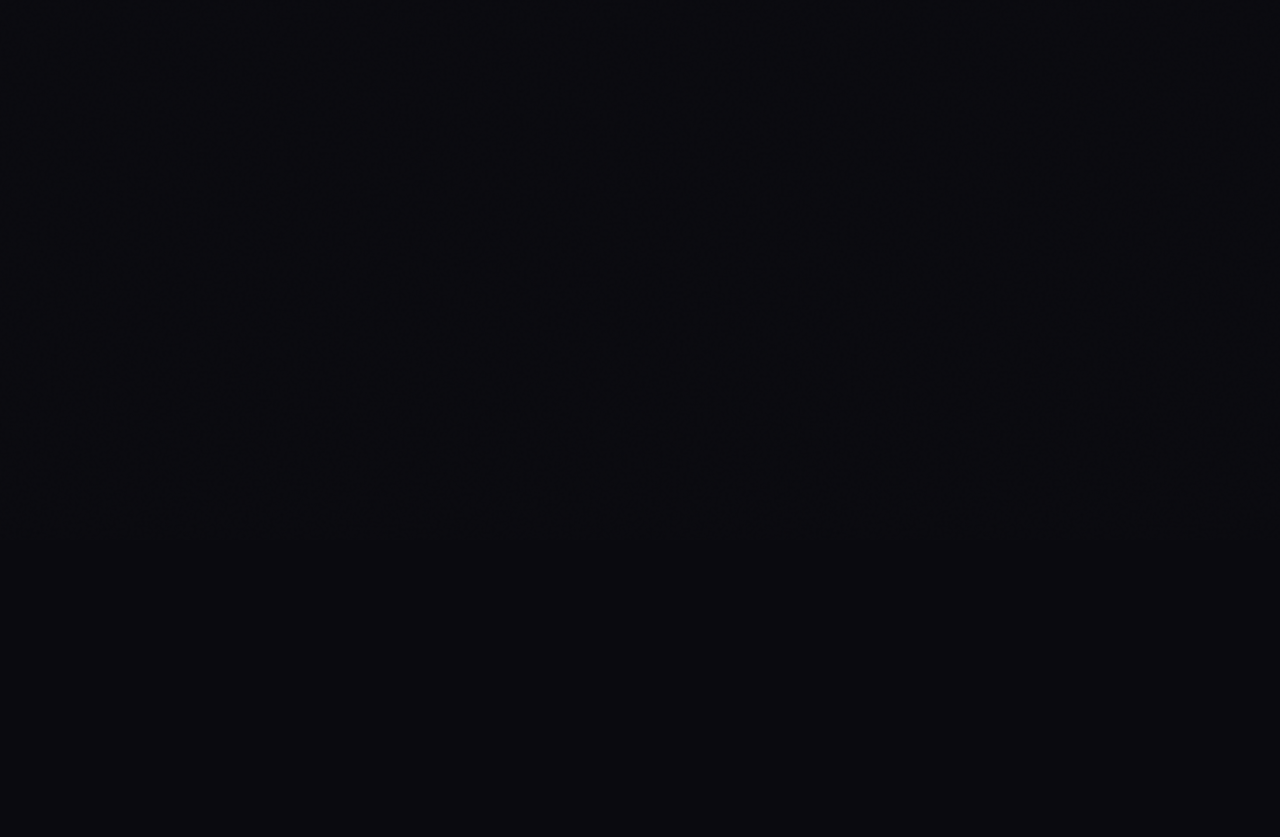
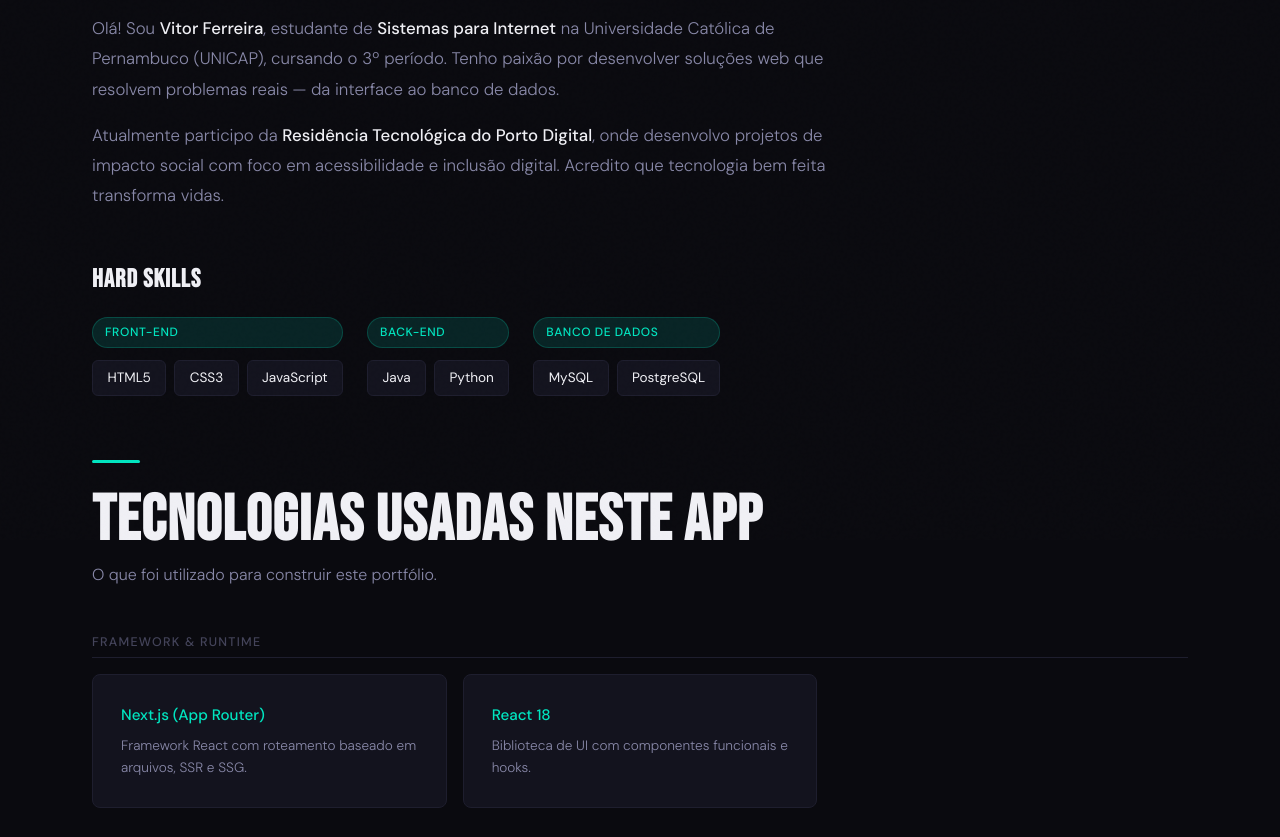
Before and after one commit to vitorferrr/portfolio-vitor, a Next.js app in the folder portfolio-vitor/: page /sobre in a window 1280 px wide. Shown: the part 260-1097 px from the top of the page. Before the commit the page ends 800 px from the top, so only its background shows below. Built offline with nearby package versions, Linux system fonts and the light colour scheme.

Commit message:
feat : sprint 3 - configurar as abas sobre e home (customização e infos)

```diff
--- a/portfolio-vitor/app/page.module.css
+++ b/portfolio-vitor/app/page.module.css
@@ -1,142 +1,132 @@
-.page {
-  --background: #fafafa;
-  --foreground: #fff;
-
-  --text-primary: #000;
-  --text-secondary: #666;
-
-  --button-primary-hover: #383838;
-  --button-secondary-hover: #f2f2f2;
-  --button-secondary-border: #ebebeb;
-
+.hero {
+  position: relative;
+  min-height: 100vh;
   display: flex;
-  flex: 1;
-  flex-direction: column;
   align-items: center;
-  justify-content: center;
-  font-family: var(--font-geist-sans);
-  background-color: var(--background);
+  overflow: hidden;
 }
 
-.main {
-  display: flex;
-  flex: 1;
-  width: 100%;
-  max-width: 800px;
-  flex-direction: column;
-  align-items: flex-start;
-  justify-content: space-between;
-  background-color: var(--foreground);
-  padding: 120px 60px;
+/* Grid de fundo */
+.grid {
+  position: absolute;
+  inset: 0;
+  background-image:
+    linear-gradient(rgba(0,229,192,0.04) 1px, transparent 1px),
+    linear-gradient(90deg, rgba(0,229,192,0.04) 1px, transparent 1px);
+  background-size: 60px 60px;
+  mask-image: radial-gradient(ellipse 80% 80% at 50% 50%, black 30%, transparent 100%);
 }
 
-.intro {
-  display: flex;
-  flex-direction: column;
-  align-items: flex-start;
-  text-align: left;
-  gap: 24px;
+/* Orb */
+.orb {
+  position: absolute;
+  width: 600px;
+  height: 600px;
+  right: -160px;
+  top: 50%;
+  transform: translateY(-50%);
+  background: radial-gradient(circle, rgba(0,229,192,0.12) 0%, transparent 65%);
+  border-radius: 50%;
+  pointer-events: none;
+  animation: float 8s ease-in-out infinite;
 }
 
-.intro h1 {
-  max-width: 320px;
-  font-size: 40px;
-  font-weight: 600;
-  line-height: 48px;
-  letter-spacing: -2.4px;
-  text-wrap: balance;
-  color: var(--text-primary);
+@keyframes float {
+  0%, 100% { transform: translateY(-50%) scale(1); }
+  50%       { transform: translateY(-53%) scale(1.06); }
 }
 
-.intro p {
-  max-width: 440px;
-  font-size: 18px;
-  line-height: 32px;
-  text-wrap: balance;
-  color: var(--text-secondary);
+.content {
+  position: relative;
+  z-index: 1;
+  padding-top: 6rem;
+  padding-bottom: 6rem;
 }
 
-.intro a {
-  font-weight: 500;
-  color: var(--text-primary);
+.badge {
+  margin-bottom: 1.75rem;
 }
 
+.heading {
+  color: var(--text-primary);
+  line-height: 0.95;
+  margin-bottom: 1.5rem;
+}
+
+.accent {
+  color: var(--accent);
+  -webkit-text-stroke: 2px var(--accent);
+  /* Efeito outline no modo dark */
+  color: transparent;
+}
+
+[data-theme="light"] .accent {
+  color: var(--accent);
+  -webkit-text-stroke: 0;
+}
+
+.sub {
+  font-size: clamp(1rem, 2vw, 1.2rem);
+  color: var(--text-secondary);
+  margin-bottom: 2rem;
+  line-height: 1.7;
+}
+.sub strong { color: var(--text-primary); font-weight: 500; }
+
+/* Stack chips */
+.chips {
+  display: flex;
+  flex-wrap: wrap;
+  gap: 0.5rem;
+  margin-bottom: 2.5rem;
+}
+
+.chip {
+  padding: 0.3rem 0.8rem;
+  font-size: 0.78rem;
+  font-weight: 500;
+  letter-spacing: 0.06em;
+  text-transform: uppercase;
+  border: 1px solid var(--border);
+  border-radius: 100px;
+  color: var(--text-muted);
+  background: var(--bg-card);
+  transition: border-color var(--transition), color var(--transition);
+}
+.chip:hover { border-color: var(--accent); color: var(--accent); }
+
+/* CTAs */
 .ctas {
   display: flex;
-  flex-direction: row;
-  width: 100%;
-  max-width: 440px;
-  gap: 16px;
-  font-size: 14px;
+  align-items: center;
+  gap: 1.25rem;
+  flex-wrap: wrap;
 }
 
-.ctas a {
-  display: flex;
-  justify-content: center;
-  align-items: center;
-  height: 40px;
-  padding: 0 16px;
-  border-radius: 128px;
-  border: 1px solid transparent;
-  transition: 0.2s;
-  cursor: pointer;
-  width: fit-content;
-  font-weight: 500;
+.ctaPrimary {
+  padding: 0.8rem 2rem;
+  background: var(--accent);
+  color: #0a0a0f;
+  font-weight: 600;
+  font-size: 0.88rem;
+  letter-spacing: 0.05em;
+  text-transform: uppercase;
+  border-radius: 100px;
+  transition: opacity var(--transition), transform var(--transition), box-shadow var(--transition);
+}
+.ctaPrimary:hover {
+  opacity: 0.88;
+  transform: translateY(-2px);
+  box-shadow: 0 8px 24px var(--accent-glow);
 }
 
-a.primary {
-  background: var(--text-primary);
-  color: var(--background);
-  gap: 8px;
+.ctaSecondary {
+  font-size: 0.9rem;
+  color: var(--text-secondary);
+  transition: color var(--transition);
 }
+.ctaSecondary:hover { color: var(--accent); }
 
-a.secondary {
-  border-color: var(--button-secondary-border);
+@media (max-width: 768px) {
+  .orb { width: 300px; height: 300px; right: -80px; }
 }
-
-/* Enable hover only on non-touch devices */
-@media (hover: hover) and (pointer: fine) {
-  a.primary:hover {
-    background: var(--button-primary-hover);
-    border-color: transparent;
-  }
-
-  a.secondary:hover {
-    background: var(--button-secondary-hover);
-    border-color: transparent;
-  }
-}
-
-@media (max-width: 600px) {
-  .main {
-    padding: 48px 24px;
-  }
-
-  .intro {
-    gap: 16px;
-  }
-
-  .intro h1 {
-    font-size: 32px;
-    line-height: 40px;
-    letter-spacing: -1.92px;
-  }
-}
-
-@media (prefers-color-scheme: dark) {
-  .logo {
-    filter: invert();
-  }
-
-  .page {
-    --background: #000;
-    --foreground: #000;
-
-    --text-primary: #ededed;
-    --text-secondary: #999;
-
-    --button-primary-hover: #ccc;
-    --button-secondary-hover: #1a1a1a;
-    --button-secondary-border: #1a1a1a;
-  }
-}
--- a/portfolio-vitor/app/sobre/page.js
+++ b/portfolio-vitor/app/sobre/page.js
@@ -1,3 +1,120 @@
+import styles from './page.module.css';
+
+const techs = [
+  {
+    category: 'Framework & Runtime',
+    items: [
+      { name: 'Next.js (App Router)', desc: 'Framework React com roteamento baseado em arquivos, SSR e SSG.' },
+      { name: 'React 18', desc: 'Biblioteca de UI com componentes funcionais e hooks.' },
+    ],
+  },
+  {
+    category: 'Estilização',
+    items: [
+      { name: 'CSS Modules', desc: 'Estilos com escopo local por componente, sem conflitos.' },
+      { name: 'CSS Variables', desc: 'Sistema de design tokens para tema dark/light consistente.' },
+      { name: 'Google Fonts', desc: 'Bebas Neue (display) + DM Sans (corpo) para identidade tipográfica forte.' },
+    ],
+  },
+  {
+    category: 'Gerenciamento de Estado',
+    items: [
+      { name: 'Zustand', desc: 'Store minimalista para gerenciar o tema da aplicação (dark/light mode).' },
+    ],
+  },
+  {
+    category: 'Data Fetching',
+    items: [
+      { name: 'TanStack Query (React Query)', desc: 'Cache, loading states e refetch automático de dados assíncronos.' },
+      { name: 'Axios', desc: 'Cliente HTTP para chamadas à API do GitHub.' },
+    ],
+  },
+  {
+    category: 'Integração de API',
+    items: [
+      { name: 'GitHub REST API', desc: 'Listagem dinâmica de repositórios públicos em tempo real.' },
+    ],
+  },
+];
+
 export default function Sobre() {
-    return <main><h1>sobre</h1></main>;
+  return (
+    <div className="page-wrapper">
+      <div className="container">
+
+        {/* Header */}
+        <div className={`animate-fade-up ${styles.header}`}>
+          <span className="accent-line" />
+          <h1 className="section-title">Sobre mim</h1>
+          <p className={styles.lead}>
+            Olá! Sou <strong>Vitor Ferreira</strong>, estudante de{' '}
+            <strong>Sistemas para Internet</strong> na Universidade Católica de
+            Pernambuco (UNICAP), cursando o 3º período. Tenho paixão por
+            desenvolver soluções web que resolvem problemas reais — da interface
+            ao banco de dados.
+          </p>
+          <p className={styles.lead} style={{ marginTop: '1rem' }}>
+            Atualmente participo da <strong>Residência Tecnológica do Porto Digital</strong>,
+            onde desenvolvo projetos de impacto social com foco em acessibilidade
+            e inclusão digital. Acredito que tecnologia bem feita transforma vidas.
+          </p>
+        </div>
+
+        {/* Hard Skills */}
+        <div className={`animate-fade-up animate-fade-up-delay-1 ${styles.skills}`}>
+          <h2 className={styles.skillsTitle}>Hard Skills</h2>
+          <div className={styles.skillsGrid}>
+            <div className={styles.skillGroup}>
+              <span className="tag">Front-end</span>
+              <div className={styles.skillTags}>
+                {['HTML5', 'CSS3', 'JavaScript'].map(s => (
+                  <span key={s} className={styles.skillTag}>{s}</span>
+                ))}
+              </div>
+            </div>
+            <div className={styles.skillGroup}>
+              <span className="tag">Back-end</span>
+              <div className={styles.skillTags}>
+                {['Java', 'Python'].map(s => (
+                  <span key={s} className={styles.skillTag}>{s}</span>
+                ))}
+              </div>
+            </div>
+            <div className={styles.skillGroup}>
+              <span className="tag">Banco de Dados</span>
+              <div className={styles.skillTags}>
+                {['MySQL', 'PostgreSQL'].map(s => (
+                  <span key={s} className={styles.skillTag}>{s}</span>
+                ))}
+              </div>
+            </div>
+          </div>
+        </div>
+
+        {/* Tech stack do app */}
+        <div className={`animate-fade-up animate-fade-up-delay-2 ${styles.stack}`}>
+          <span className="accent-line" />
+          <h2 className="section-title">Tecnologias usadas neste app</h2>
+          <p className="section-subtitle">
+            O que foi utilizado para construir este portfólio.
+          </p>
+
+          {techs.map((group) => (
+            <div key={group.category} className={styles.techGroup}>
+              <h3 className={styles.techCategory}>{group.category}</h3>
+              <div className={styles.techList}>
+                {group.items.map((item) => (
+                  <div key={item.name} className={`card ${styles.techCard}`}>
+                    <strong className={styles.techName}>{item.name}</strong>
+                    <p className={styles.techDesc}>{item.desc}</p>
+                  </div>
+                ))}
+              </div>
+            </div>
+          ))}
+        </div>
+
+      </div>
+    </div>
+  );
 }
--- /dev/null
+++ b/portfolio-vitor/app/sobre/page.module.css
@@ -0,0 +1,86 @@
+.header { margin-bottom: 3.5rem; }
+
+.lead {
+  font-size: 1.05rem;
+  color: var(--text-secondary);
+  line-height: 1.8;
+  max-width: 68ch;
+}
+.lead strong { color: var(--text-primary); font-weight: 500; }
+
+/* Skills */
+.skills { margin-bottom: 4rem; }
+
+.skillsTitle {
+  font-family: var(--font-display);
+  font-size: 1.6rem;
+  color: var(--text-primary);
+  margin-bottom: 1.5rem;
+  letter-spacing: 0.04em;
+}
+
+.skillsGrid {
+  display: flex;
+  flex-wrap: wrap;
+  gap: 1.5rem;
+}
+
+.skillGroup {
+  display: flex;
+  flex-direction: column;
+  gap: 0.75rem;
+}
+
+.skillTags {
+  display: flex;
+  gap: 0.5rem;
+  flex-wrap: wrap;
+}
+
+.skillTag {
+  padding: 0.35rem 0.9rem;
+  background: var(--bg-card);
+  border: 1px solid var(--border);
+  border-radius: 6px;
+  font-size: 0.85rem;
+  color: var(--text-primary);
+  font-weight: 400;
+}
+
+/* Tech stack */
+.stack { margin-top: 1rem; }
+
+.techGroup { margin-bottom: 2.5rem; }
+
+.techCategory {
+  font-family: var(--font-body);
+  font-size: 0.78rem;
+  font-weight: 500;
+  letter-spacing: 0.1em;
+  text-transform: uppercase;
+  color: var(--text-muted);
+  margin-bottom: 1rem;
+  padding-bottom: 0.5rem;
+  border-bottom: 1px solid var(--border);
+}
+
+.techList {
+  display: grid;
+  grid-template-columns: repeat(auto-fill, minmax(280px, 1fr));
+  gap: 1rem;
+}
+
+.techCard { display: flex; flex-direction: column; gap: 0.4rem; }
+
+.techName {
+  color: var(--accent);
+  font-size: 0.95rem;
+  font-weight: 500;
+}
+
+.techDesc {
+  font-size: 0.85rem;
+  color: var(--text-secondary);
+  line-height: 1.6;
+  max-width: none;
+}
```
Also changed, not shown: portfolio-vitor/app/page.js (+45 -3 lines).
